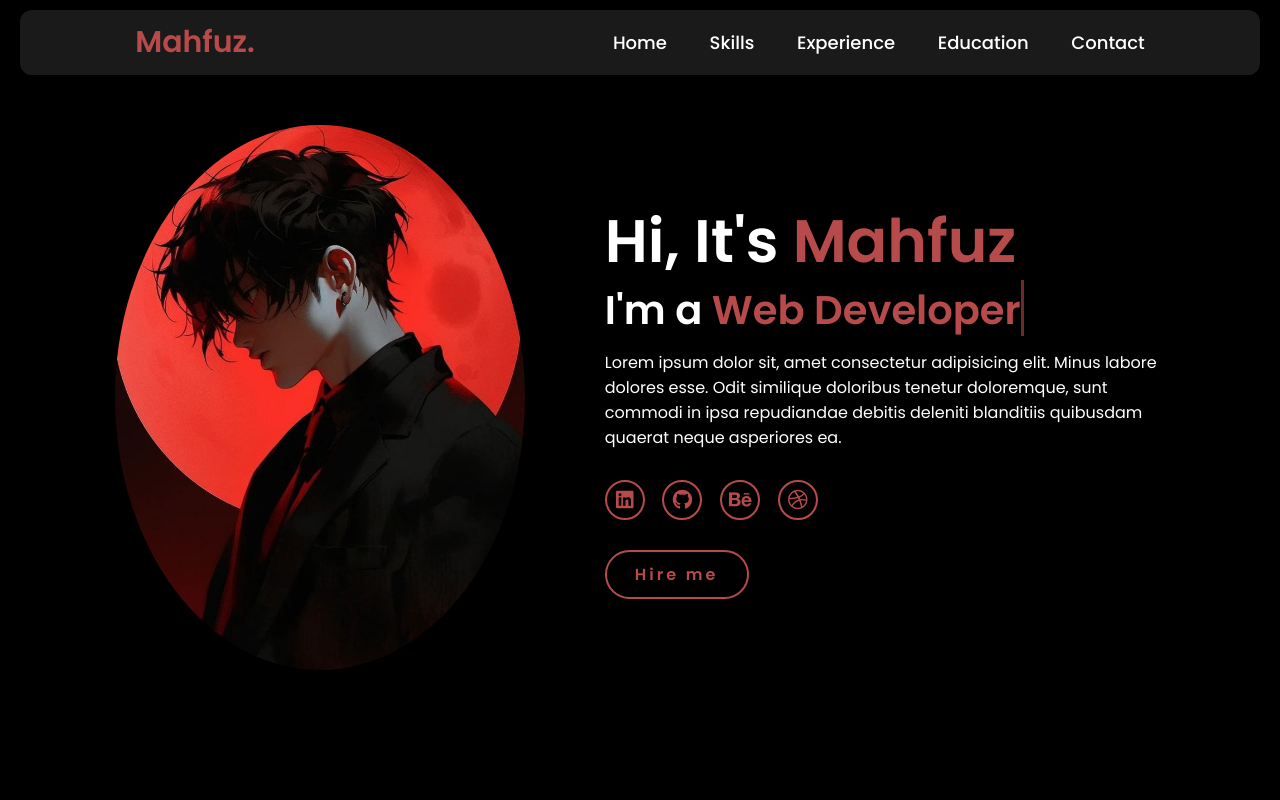
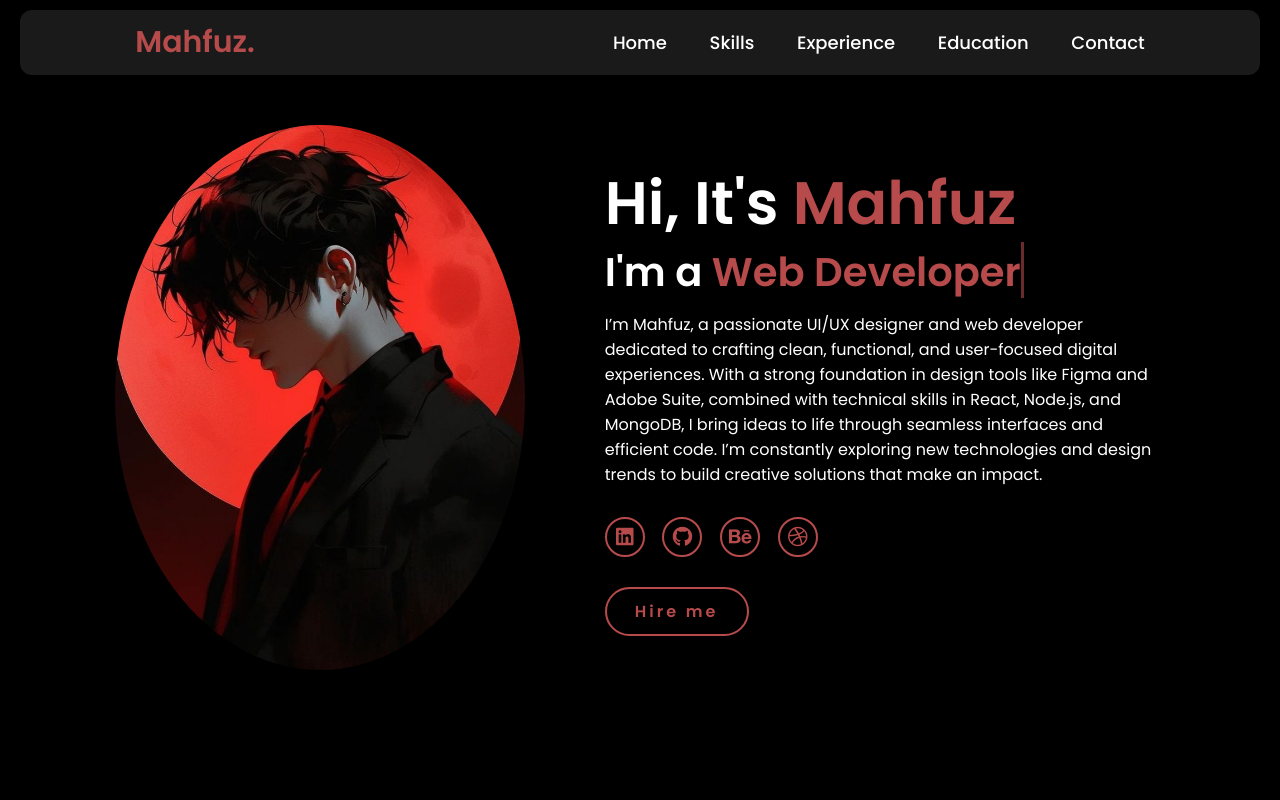
Before and after one commit to gm-rahman/gmrahman, a plain HTML site: page index.html in a window 1280 px wide. Shown: the top 800 px of the page. Drawn offline with nearby package versions, Linux system fonts and the light colour scheme.

Commit message:
about text

```diff
--- a/index.html
+++ b/index.html
@@ -32,10 +32,7 @@
         <h1>Hi, It's <span>Mahfuz</span></h1>
         <h3 class="typing-text">I'm a <span></span></h3>
         <p>
-          Lorem ipsum dolor sit, amet consectetur adipisicing elit. Minus labore
-          dolores esse. Odit similique doloribus tenetur doloremque, sunt
-          commodi in ipsa repudiandae debitis deleniti blanditiis quibusdam
-          quaerat neque asperiores ea.
+          I’m Mahfuz, a passionate UI/UX designer and web developer dedicated to crafting clean, functional, and user-focused digital experiences. With a strong foundation in design tools like Figma and Adobe Suite, combined with technical skills in React, Node.js, and MongoDB, I bring ideas to life through seamless interfaces and efficient code. I’m constantly exploring new technologies and design trends to build creative solutions that make an impact.
         </p>
         <div class="social-icons">
           <a href="https://www.linkedin.com/in/gmrahman/" target="_blank"
```
